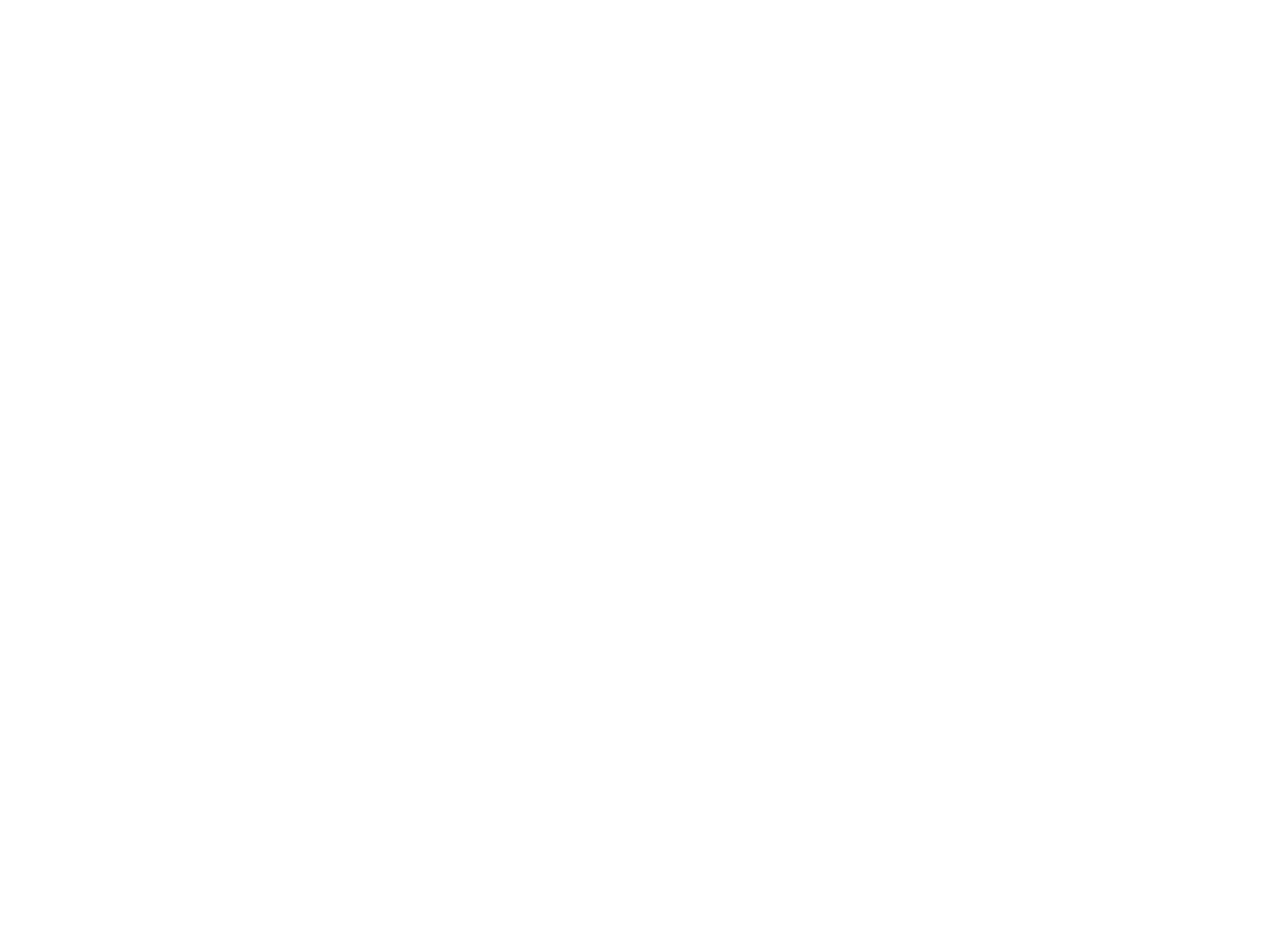
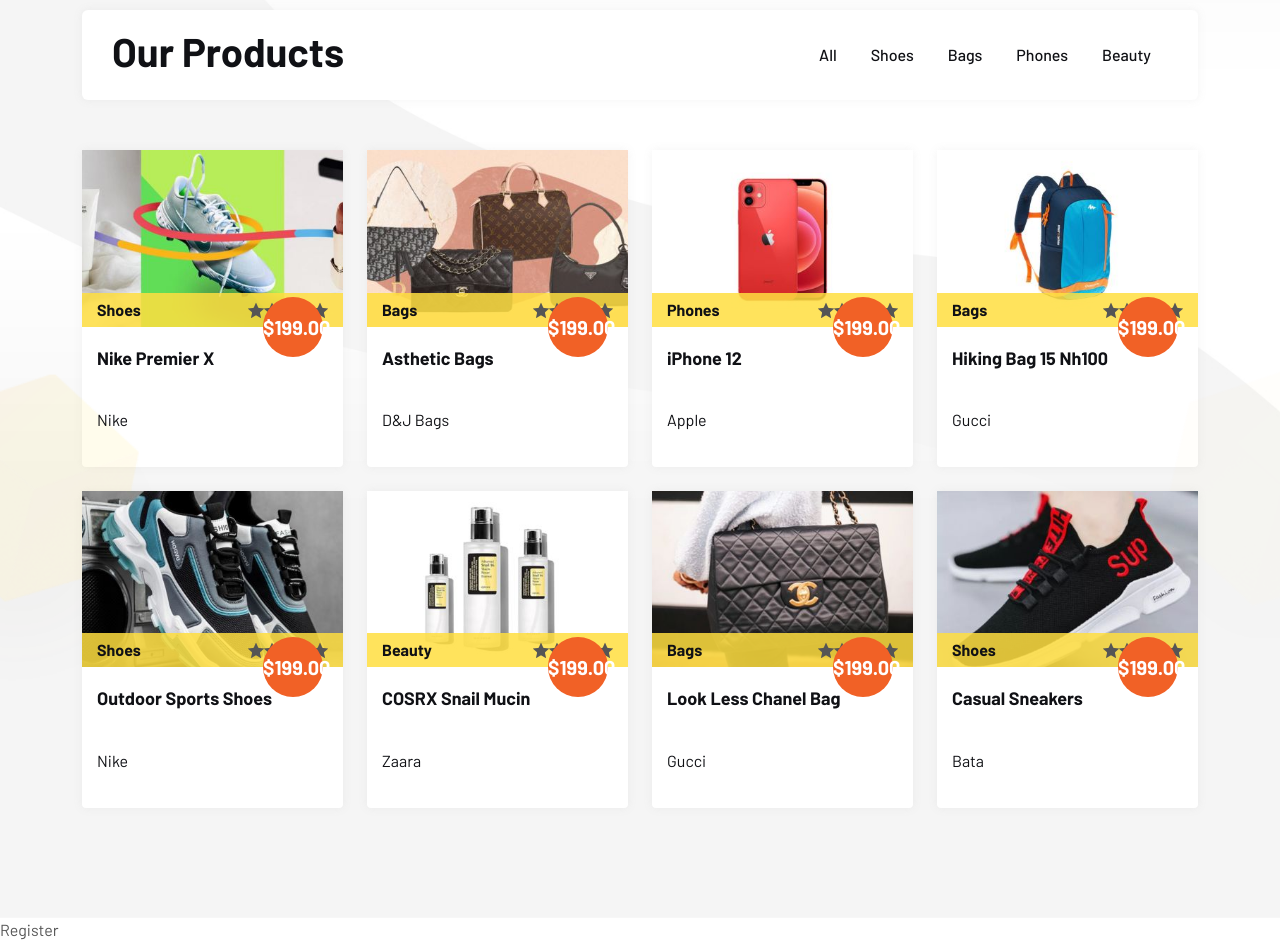
Before and after one commit to Rukunuljoy/e-commerce-shop-frontend, a React (Vite) app: page / in a window 1280 px wide. Shown: the part 1920-2862 px from the top of the page. Before the commit the page ends 1844 px from the top, so only its background shows below. Built offline with nearby package versions, Linux system fonts and the light colour scheme.

Commit message:
category shjowcase is complete

```diff
--- a/src/Home/CategoryShowcase.jsx
+++ b/src/Home/CategoryShowcase.jsx
@@ -1,12 +1,162 @@
-import React from 'react';
+import React, { useState } from "react";
+import Rating from "../components/Rating";
+import { Link } from "react-router-dom";
+
+const title = "Our Products";
+
+const ProductData = [
+  {
+    imgUrl: "src/assets/images/categoryTab/01.jpg",
+    cate: "Shoes",
+    title: "Nike Premier X",
+    author: "assets/images/course/author/01.jpg",
+    brand: "Nike",
+    price: "$199.00",
+    id: 1,
+  },
+  {
+    imgUrl: "src/assets/images/categoryTab/02.jpg",
+    cate: "Bags",
+    title: "Asthetic Bags",
+    author: "assets/images/course/author/02.jpg",
+    brand: "D&J Bags",
+    price: "$199.00",
+    id: 2,
+  },
+  {
+    imgUrl: "src/assets/images/categoryTab/03.jpg",
+    cate: "Phones",
+    title: "iPhone 12",
+    author: "src/assets/images/categoryTab/brand/apple.png",
+    brand: "Apple",
+    price: "$199.00",
+    id: 3,
+  },
+  {
+    imgUrl: "src/assets/images/categoryTab/04.jpg",
+    cate: "Bags",
+    title: "Hiking Bag 15 Nh100",
+    author: "assets/images/course/author/04.jpg",
+    brand: "Gucci",
+    price: "$199.00",
+    id: 4,
+  },
+  {
+    imgUrl: "src/assets/images/categoryTab/05.jpg",
+    cate: "Shoes",
+    title: "Outdoor Sports Shoes",
+    author: "assets/images/course/author/05.jpg",
+    brand: "Nike",
+    price: "$199.00",
+    id: 5,
+  },
+  {
+    imgUrl: "src/assets/images/categoryTab/06.jpg",
+    cate: "Beauty",
+    title: "COSRX Snail Mucin",
+    author: "assets/images/course/author/06.jpg",
+    brand: "Zaara",
+    price: "$199.00",
+    id: 6,
+  },
+  {
+    imgUrl: "src/assets/images/categoryTab/07.jpg",
+    cate: "Bags",
+    title: "Look Less Chanel Bag ",
+    author: "assets/images/course/author/01.jpg",
+    brand: "Gucci",
+    price: "$199.00",
+    id: 7,
+  },
+  {
+    imgUrl: "src/assets/images/categoryTab/08.jpg",
+    cate: "Shoes",
+    title: "Casual Sneakers",
+    author: "assets/images/course/author/02.jpg",
+    brand: "Bata",
+    price: "$199.00",
+    id: 8,
+  },
+];
 
 const CategoryShowcase = () => {
-    return (
-        <div>
-            CategoryShowcase
-CategoryShowcase
+        const [items, setItems] = useState(ProductData);
+
+        const filterItem = (categItem) => {
+          if (categItem === 'All') {
+            // If 'All' is selected, show all products
+            setItems(ProductData);
+          } else {
+            // Filter products based on the selected category
+            const updatedItems = ProductData.filter((curElem) => curElem.cate === categItem);
+            setItems(updatedItems);
+          }
+        };
+  return (
+    <div className="course-section style-3 padding-tb">
+        {/* shapes  */}
+      <div className="course-shape one">
+        <img src="/src/assets/images/shape-img/icon/01.png" alt="" />
+      </div>
+      <div className="course-shape two">
+        <img src="/src/assets/images/shape-img/icon/02.png" alt="" />
+      </div>
+      {/* main section  */}
+      <div className="container">
+        {/* section header  */}
+        <div className="section-header">
+            <h2 className="title">{title}</h2>
+            <div className="course-filter-group">
+                <ul className="lab-ul">
+                    <li onClick={()=>setItems(ProductData)}>All</li>
+                    <li onClick={()=>filterItem('Shoes')}>Shoes</li>
+                    <li onClick={()=>filterItem('Bags')}>Bags</li>
+                    <li onClick={()=>filterItem('Phones')}>Phones</li>
+                    <li onClick={()=>filterItem('Beauty')}>Beauty</li>
+
+                </ul>
+            </div>
         </div>
-    );
+        {/* section body  */}
+            <div className="section-wrapper">
+                <div className="row g-4 justify-content-center row-cols-xl-4 row-cols-lg-3 row-cols-md-2 row-cols-1">
+                    {
+                        items.map((product) => <div key={product.id} className="col">
+                            <div className="course-item style-4">
+                                <div className="course-inner">
+                                    <div className="course-thumb">
+                                        <img src={product.imgUrl} alt="" />
+                                        <div className="course-category">
+                                            <div className="course-cate">
+                                                <a href="">{product.cate}</a>
+                                            </div>
+                                            <div className="course-review">
+                                                <Rating/>
+                                            </div>
+                                        </div>
+                                    </div>
+
+                                    {/* content  */}
+                                    <div className="course-content">
+                                        <Link to={`/shop/${product.id}`}><h6>{product.title}</h6></Link>
+                                        <div className="corse-footer">
+                                            <div className="course-author">
+                                            <Link to='/' className="ca-name">{product.brand}</Link>
+                                            <div className="course-price">
+                                            {product.price}
+                                            </div>
+                                            </div>
+                                        </div>
+                                    </div>
+                                </div>
+                            </div>
+                        </div>)
+                    }
+                </div>
+            </div>
+      </div>
+    </div>
+  );
 };
 
 export default CategoryShowcase;
--- a/src/Home/Home.jsx
+++ b/src/Home/Home.jsx
@@ -2,6 +2,7 @@
 import Banner from './Banner';
 import HomeCategory from './HomeCategory';
 import CategoryShowcase from './CategoryShowcase';
+import Register from './Register';
 
 const Home = () => {
     return (
@@ -9,6 +10,7 @@
             <Banner/>
             <HomeCategory/>
             <CategoryShowcase/>
+            <Register/>
         </div>
     );
 };
--- /dev/null
+++ b/src/Home/Register.jsx
@@ -0,0 +1,16 @@
+import React from 'react';
+
+const subTitle = "Save the day"
+const title = (
+    <h2>Lorem, ipsum dolor sit amet consectetur <b>advance <span>Mastering</span></b>on sales</h2>
+)
+
+const Register = () => {
+    return (
+        <div>
+            Register
+        </div>
+    );
+};
+
+export default Register;
--- /dev/null
+++ b/src/components/Rating.jsx
@@ -0,0 +1,15 @@
+import React from 'react';
+
+const Rating = () => {
+    return (
+        <div className='rating'>
+           <i className="icofont-ui-rating"></i>
+           <i className="icofont-ui-rating"></i>
+           <i className="icofont-ui-rating"></i>
+           <i className="icofont-ui-rating"></i>
+           <i className="icofont-ui-rating"></i>
+        </div>
+    );
+};
+
+export default Rating;
```
